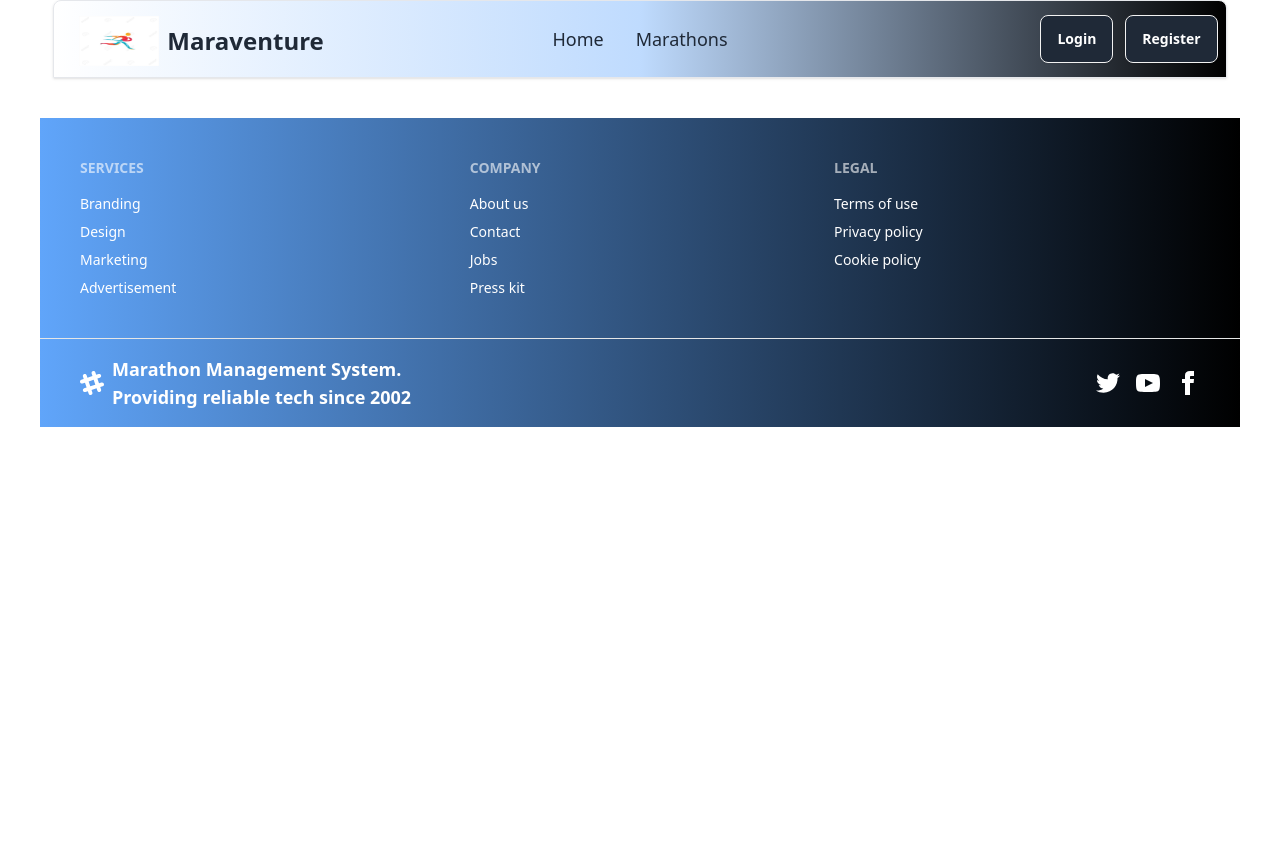
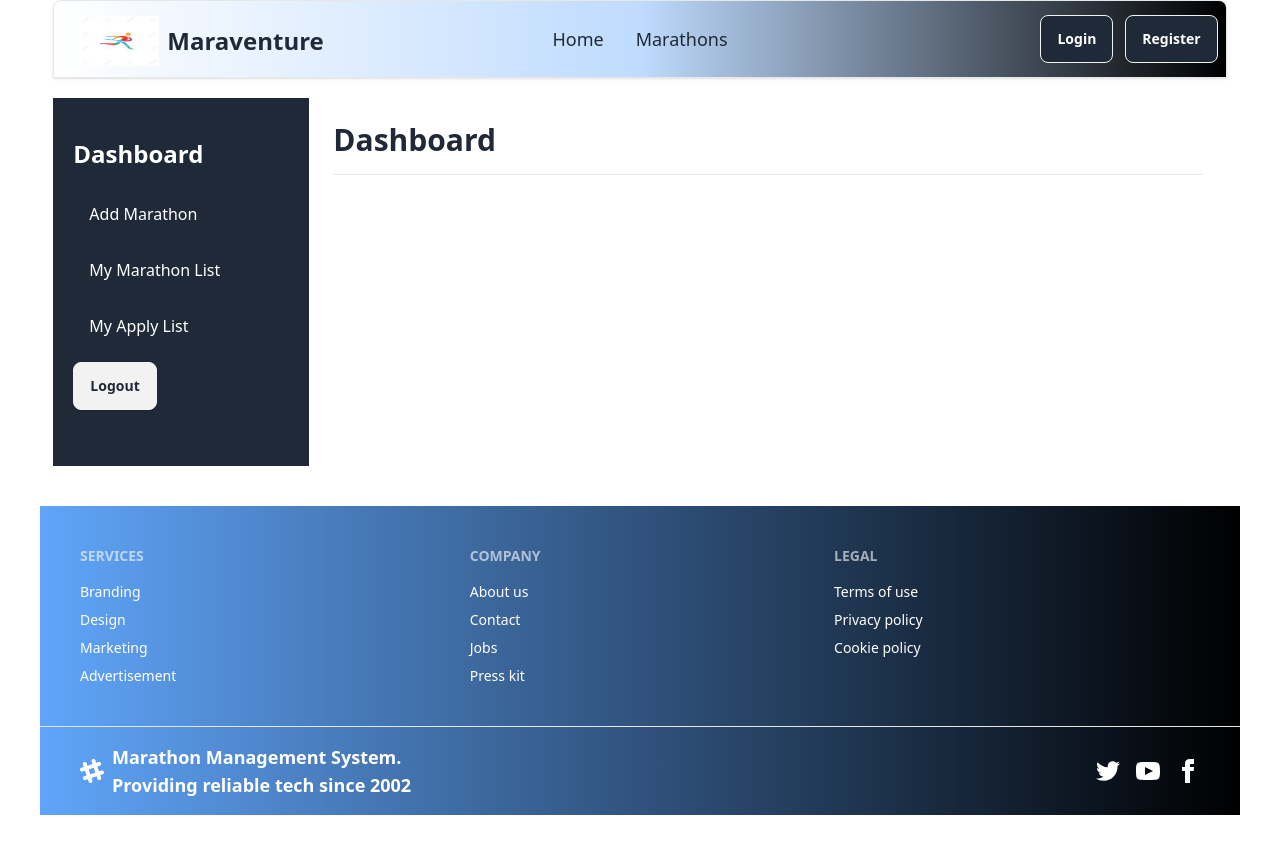
Before and after one commit to TasniaAhmedTisa/Maraventure, a React (Vite) app: page /dashboard in a window 1280 px wide. Before the commit the page ends 800 px from the top, so only its background shows below. Built offline with nearby package versions, Linux system fonts and the light colour scheme; no server answers.

Commit message:
1st commit

```diff
--- a/package.json
+++ b/package.json
@@ -15,12 +15,15 @@
     "lottie-react": "^2.4.0",
     "match-sorter": "^8.0.0",
     "react": "^18.3.1",
+    "react-countdown-circle-timer": "^3.2.1",
     "react-datepicker": "^7.5.0",
     "react-dom": "^18.3.1",
     "react-icons": "^5.4.0",
     "react-router-dom": "^7.0.2",
+    "react-spinners": "^0.15.0",
     "react-toastify": "^11.0.2",
-    "sort-by": "^1.2.0"
+    "sort-by": "^1.2.0",
+    "sweetalert2": "^11.16.0"
   },
   "devDependencies": {
     "@eslint/js": "^9.15.0",
--- a/src/pages/Dashboard.jsx
+++ b/src/pages/Dashboard.jsx
@@ -1,11 +1,47 @@
-import React from 'react';
+import { Link, Outlet } from "react-router-dom";
 
 const Dashboard = () => {
-    return (
-        <div>
+  return (
+    <div className="flex my-5">
+      {/* Sidebar */}
+      <div className="bg-gray-800 w-64 text-white p-5 py-10">
+        <h2 className="text-2xl font-bold mb-6">Dashboard</h2>
+        <ul>
+          <li className="mb-4">
+          <Link to="/dashboard/addmara" className="block px-4 py-2 hover:bg-gray-700">
+              Add Marathon
+            </Link>
+          </li>
+          <li className="mb-4">
+          <Link to="/dashboard/my-list" className="block px-4 py-2 hover:bg-gray-700">
+          My Marathon List </Link>
+          </li>
+          <li className="mb-4">
+          <Link to="/dashboard/apply-list" className="block px-4 py-2 hover:bg-gray-700">
+            My Apply List
+            </Link>
+          </li>
+          <li className="mb-4">
+            <Link to="/dashboard/logout" className="hover:text-gray-700"><button className="btn">Logout</button></Link>
+          </li>
+        </ul>
+      </div>
 
+      {/* Main Content */}
+      <div className="flex-1 p-6">
+        {/* Header */}
+        <header className="flex justify-between items-center border-b pb-4 mb-6">
+          <h1 className="text-3xl font-semibold">Dashboard</h1>
+
+        </header>
+
+        {/* Main content area */}
+        <div className="space-y-6">
+            <Outlet></Outlet>
         </div>
-    );
+      </div>
+    </div>
+  );
 };
 
 export default Dashboard;
--- a/src/pages/Details.jsx
+++ b/src/pages/Details.jsx
@@ -51,10 +51,10 @@ const Details = () => {
       <p className="text-xl"><strong>Running Distance:</strong> {marathon.runningDistance}</p>
       <p className="text-xl"><strong>Registation Count:</strong>{marathon.count}</p>
 
-      <div className="mt-6">
+      <div className="mt-4">
         {isRegistrationOpen ? (
           <Link to={`/marathonapply/${id}`}>
-            <button className="bg-red-500 text-white font-semibold px-6 py-2 rounded hover:bg-red-600 transition-colors duration-300">
+            <button className="bg-red-500 text-white font-semibold px-6 py-2 rounded hover:bg-red-600 transition-colors duration-300 mb-4">
               Register
             </button>
           </Link>
--- a/src/pages/MarathonRegister.jsx
+++ b/src/pages/MarathonRegister.jsx
@@ -80,7 +80,7 @@ const MarathonRegister = () => {
 
 
   return (
-    <div className="max-w-lg mx-auto p-6 bg-white rounded-lg shadow-lg">
+    <div className="max-w-lg mx-auto p-6 bg-white rounded-lg shadow-lg mt-2">
       <ToastContainer />
       <h2 className="text-2xl font-bold text-blue-600 mb-6">Register for {marathonTitle}</h2>
       <form onSubmit={handleFormSubmit}>
--- a/src/pages/shared/Navbar.jsx
+++ b/src/pages/shared/Navbar.jsx
@@ -37,25 +37,7 @@ const Navbar = () => {
         <Link to="/dashboard" className="text-lg">
           Dashboard
         </Link>
-        <ul
-          className="absolute hidden group-hover:block bg-white shadow-lg rounded-lg z-10 p-2 w-40"
-          style={{ top: "100%", left: "0" }}
-        >
-          <li>
-            <Link to="/dashboard/addmara" className="block px-4 py-2 hover:bg-gray-100">
-              Add Marathon
-            </Link>
-          </li>
-          <li>
-            <Link to="/dashboard/my-list" className="block px-4 py-2 hover:bg-gray-100">
-            My Marathon List            </Link>
-          </li>
-          <li>
-            <Link to="/dashboard/apply-list" className="block px-4 py-2 hover:bg-gray-100">
-            My Apply List
-               </Link>
-          </li>
-        </ul>
+
       </li>
     </>
   );
```
Also changed, not shown: src/router/Router.jsx (+4 -3 lines), 1 other file (tests, documents, lock files or other folders).
